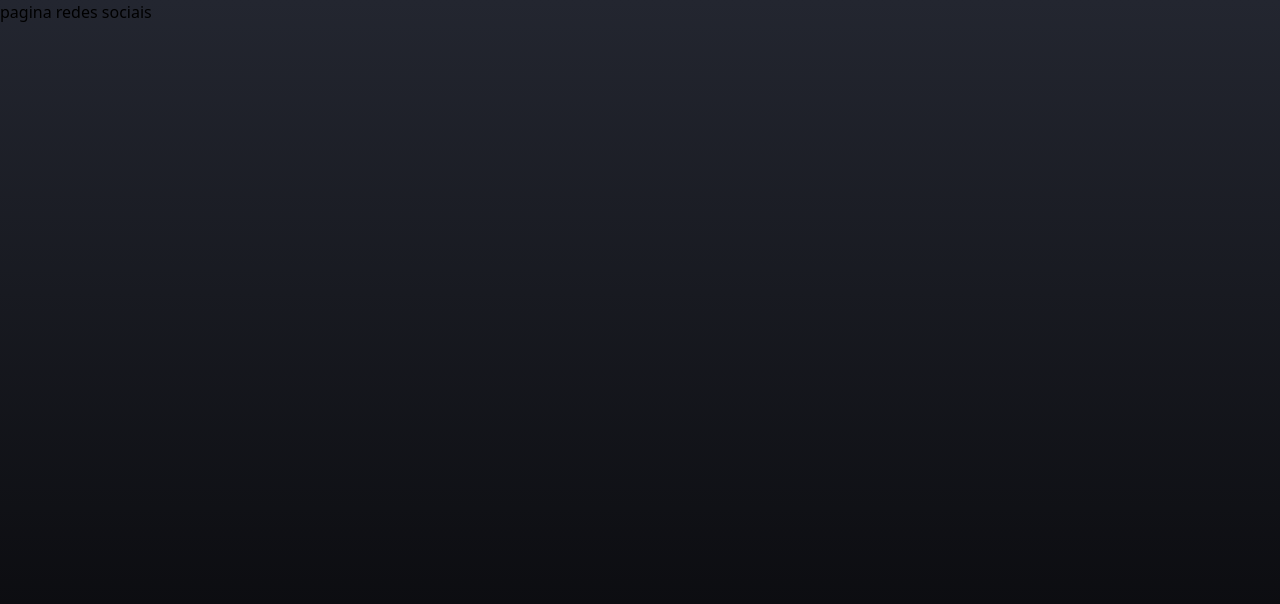
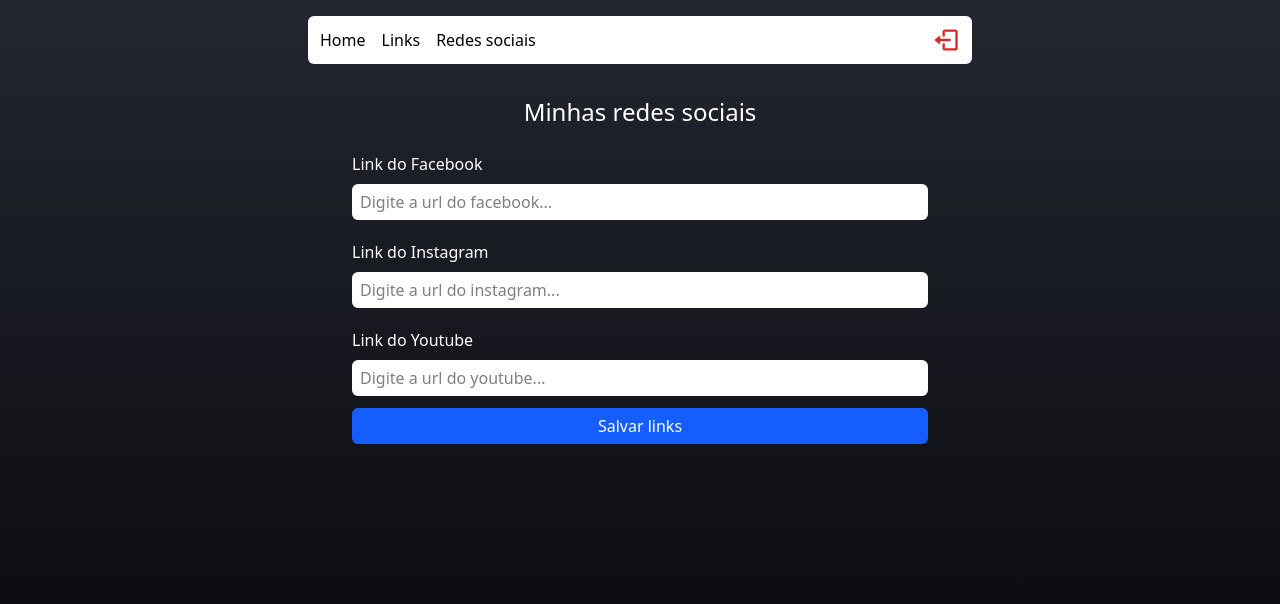
Before and after one commit to Egnaldo-Viana/linkeTree, a React (Vite) app: page /admin/social in a window 1280 px wide. Shown: the top 604 px of the page. Built offline with nearby package versions, Linux system fonts and the light colour scheme; no server answers; sample sign-in values are in the browser's storage.

Commit message:
feat: criando pagina redes sociais

```diff
--- a/src/pages/networks/index.tsx
+++ b/src/pages/networks/index.tsx
@@ -1,7 +1,75 @@
+import React from 'react';
+import { Header } from '../../components/Header';
+import { Input } from '../../components/input';
+
+import { db } from '../../services/firebaseConnection';
+import { setDoc, doc, getDoc } from 'firebase/firestore';
+
 export function Networks() {
+  const [facebook, setFacebook] = React.useState('');
+  const [instagram, setInstagram] = React.useState('');
+  const [youtube, setYoutube] = React.useState('');
+
+  function handleRegister(e: React.FormEvent) {
+    e.preventDefault();
+
+    setDoc(doc(db, 'social', 'link'), {
+      facebook: facebook,
+      instagram: instagram,
+      youtube: youtube,
+    })
+      .then(() => {
+        console.log('cadastrado com sucesso!');
+      })
+      .catch((erro) => {
+        console.log('Erro ao salvar' + erro);
+      });
+  }
+
   return (
-    <div>
-      <h1>pagina redes sociais</h1>
+    <div className="flex items-center flex-col min-h-screen pb-7 px-2">
+      <Header />
+      <h1 className="text-white text-2xl font-medium mt-8 mb-4">
+        Minhas redes sociais
+      </h1>
+      <form className="flex flex-col max-w-xl w-full" onSubmit={handleRegister}>
+        <label className="text-white font-medium mt-2 mb-2">
+          Link do Facebook
+        </label>
+        <Input
+          type="url"
+          placeholder="Digite a url do facebook..."
+          value={facebook}
+          onChange={(e) => setFacebook(e.target.value)}
+        />
+
+        <label className="text-white font-medium mt-2 mb-2">
+          Link do Instagram
+        </label>
+        <Input
+          type="url"
+          placeholder="Digite a url do instagram..."
+          value={instagram}
+          onChange={(e) => setInstagram(e.target.value)}
+        />
+
+        <label className="text-white font-medium mt-2 mb-2">
+          Link do Youtube
+        </label>
+        <Input
+          type="url"
+          placeholder="Digite a url do youtube..."
+          value={youtube}
+          onChange={(e) => setYoutube(e.target.value)}
+        />
+
+        <button
+          type="submit"
+          className="text-white bg-blue-600 h-9 rounded-md items-center justify-center flex mb-7"
+        >
+          Salvar links
+        </button>
+      </form>
     </div>
   );
 }
```
